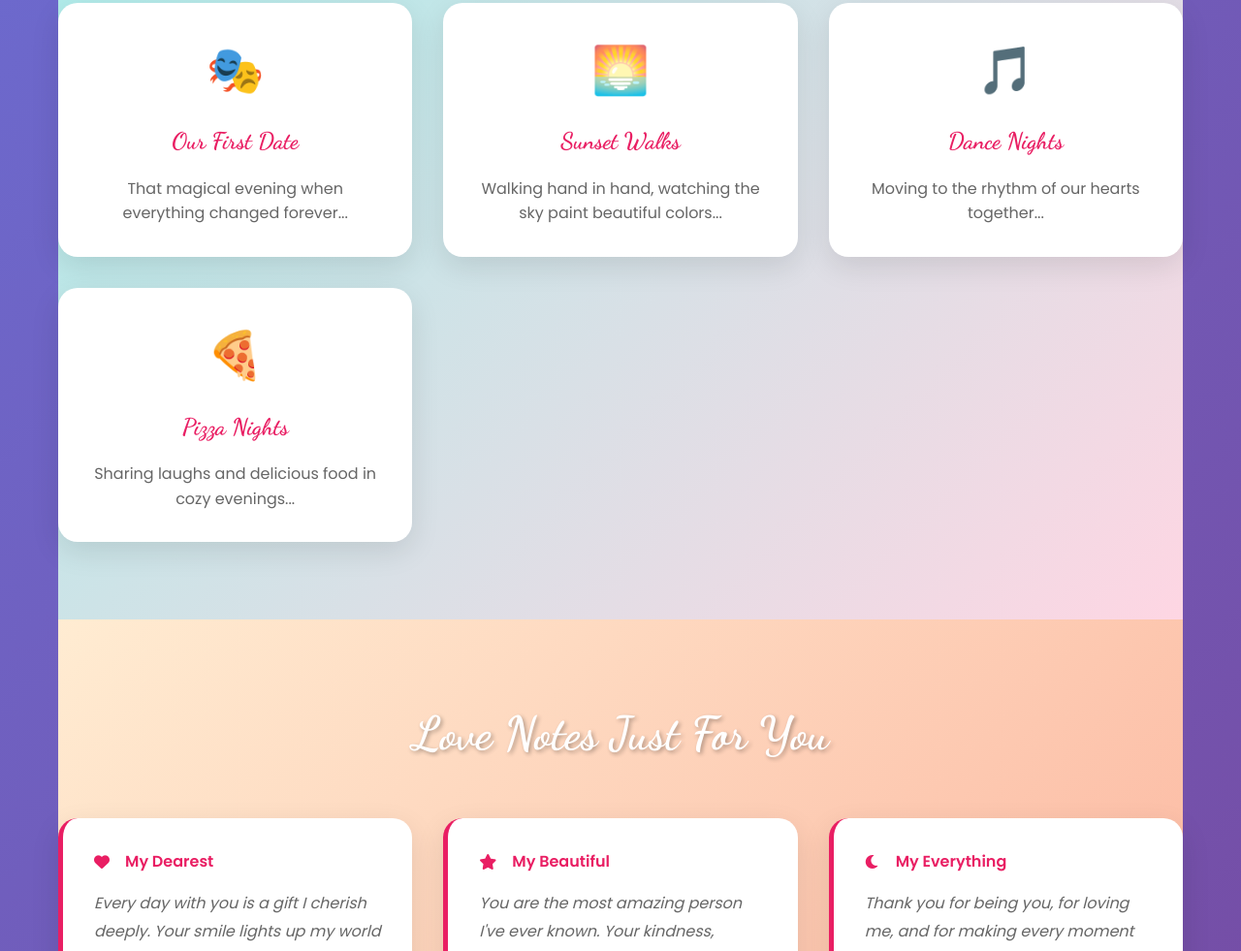
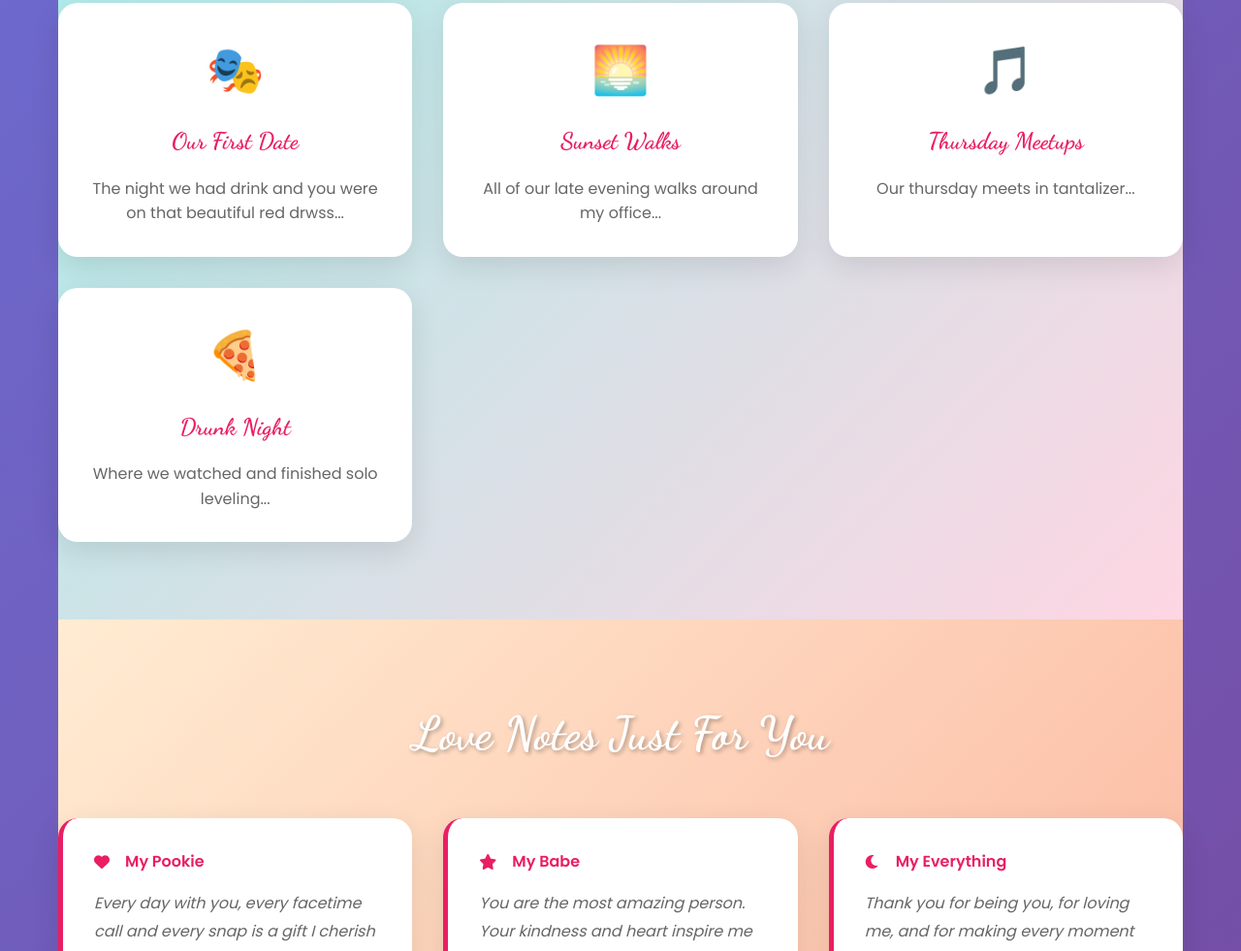
Before and after one commit to emmaezeiru/happygirlfrienday, a plain HTML site: page index.html in a window 1280 px wide. Shown: the part 1819-2800 px from the top of the page at 97% size. Drawn offline with Linux system fonts and the light colour scheme.

Commit message:
html changes

```diff
--- a/index.html
+++ b/index.html
@@ -3,7 +3,7 @@
 <head>
     <meta charset="UTF-8">
     <meta name="viewport" content="width=device-width, initial-scale=1.0">
-    <title>Happy Girlfriend Day! 💕</title>
+    <title>Happy Girlfriend Day Pookie! 💕</title>
     <link rel="stylesheet" href="styles.css">
     <link href="https://fonts.googleapis.com/css2?family=Dancing+Script:wght@400;700&family=Poppins:wght@300;400;600&display=swap" rel="stylesheet">
     <link rel="stylesheet" href="https://cdnjs.cloudflare.com/ajax/libs/font-awesome/6.0.0/css/all.min.css">
@@ -12,7 +12,7 @@
     <div class="container">
         <!-- Navigation -->
         <nav class="navbar">
-            <div class="nav-brand">💕 My Love</div>
+            <div class="nav-brand">💕 My Pookie</div>
             <ul class="nav-menu">
                 <li><a href="#home" class="nav-link">Home</a></li>
                 <li><a href="#gallery" class="nav-link">Gallery</a></li>
@@ -99,22 +99,22 @@
                 <div class="memory-card">
                     <div class="memory-icon">🎭</div>
                     <h3>Our First Date</h3>
-                    <p>That magical evening when everything changed forever...</p>
+                    <p>The night we had drink and you were on that beautiful red drwss...</p>
                 </div>
                 <div class="memory-card">
                     <div class="memory-icon">🌅</div>
                     <h3>Sunset Walks</h3>
-                    <p>Walking hand in hand, watching the sky paint beautiful colors...</p>
+                    <p>All of our late evening walks around my office...</p>
                 </div>
                 <div class="memory-card">
                     <div class="memory-icon">🎵</div>
-                    <h3>Dance Nights</h3>
-                    <p>Moving to the rhythm of our hearts together...</p>
+                    <h3>Thursday Meetups</h3>
+                    <p>Our thursday meets in tantalizer...</p>
                 </div>
                 <div class="memory-card">
                     <div class="memory-icon">🍕</div>
-                    <h3>Pizza Nights</h3>
-                    <p>Sharing laughs and delicious food in cozy evenings...</p>
+                    <h3>Drunk Night</h3>
+                    <p>Where we watched and finished solo leveling...</p>
                 </div>
             </div>
         </section>
@@ -126,23 +126,23 @@
                 <div class="note-card">
                     <div class="note-header">
                         <i class="fas fa-heart"></i>
-                        <span>My Dearest</span>
+                        <span>My Pookie</span>
                     </div>
-                    <p>Every day with you is a gift I cherish deeply. Your smile lights up my world and your love makes everything better.</p>
+                    <p>Every day with you, every facetime call and every snap is a gift I cherish deeply. Your smile and snaps always light up my day and the way you love makes everything better.</p>
                 </div>
                 <div class="note-card">
                     <div class="note-header">
                         <i class="fas fa-star"></i>
-                        <span>My Beautiful</span>
+                        <span>My Babe</span>
                     </div>
-                    <p>You are the most amazing person I've ever known. Your kindness, strength, and love inspire me every single day.</p>
+                    <p>You are the most amazing person. Your kindness and heart inspire me every single day.</p>
                 </div>
                 <div class="note-card">
                     <div class="note-header">
                         <i class="fas fa-moon"></i>
                         <span>My Everything</span>
                     </div>
-                    <p>Thank you for being you, for loving me, and for making every moment we share so special. I love you more than words can express.</p>
+                    <p>Thank you for being you, for loving me, and for making every moment we share so special. Even tho i keep letting you down and stressing you out. I Always Love you .</p>
                 </div>
             </div>
         </section>
@@ -150,7 +150,7 @@
         <!-- Footer -->
         <footer class="footer">
             <div class="footer-content">
-                <p>Made with 💕 for the love of my life</p>
+                <p>Made with 💕 for Pookie</p>
                 <div class="footer-hearts">
                     <span>💖</span>
                     <span>💝</span>
```
